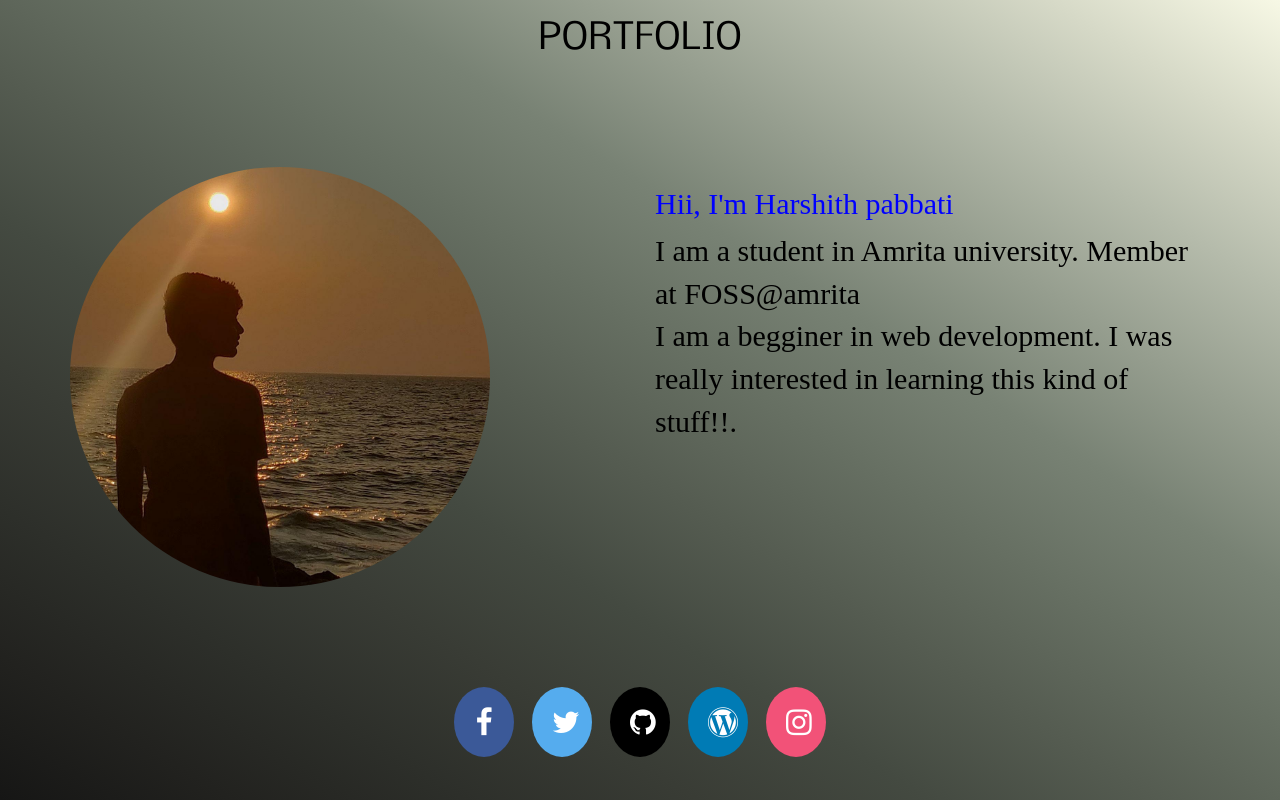
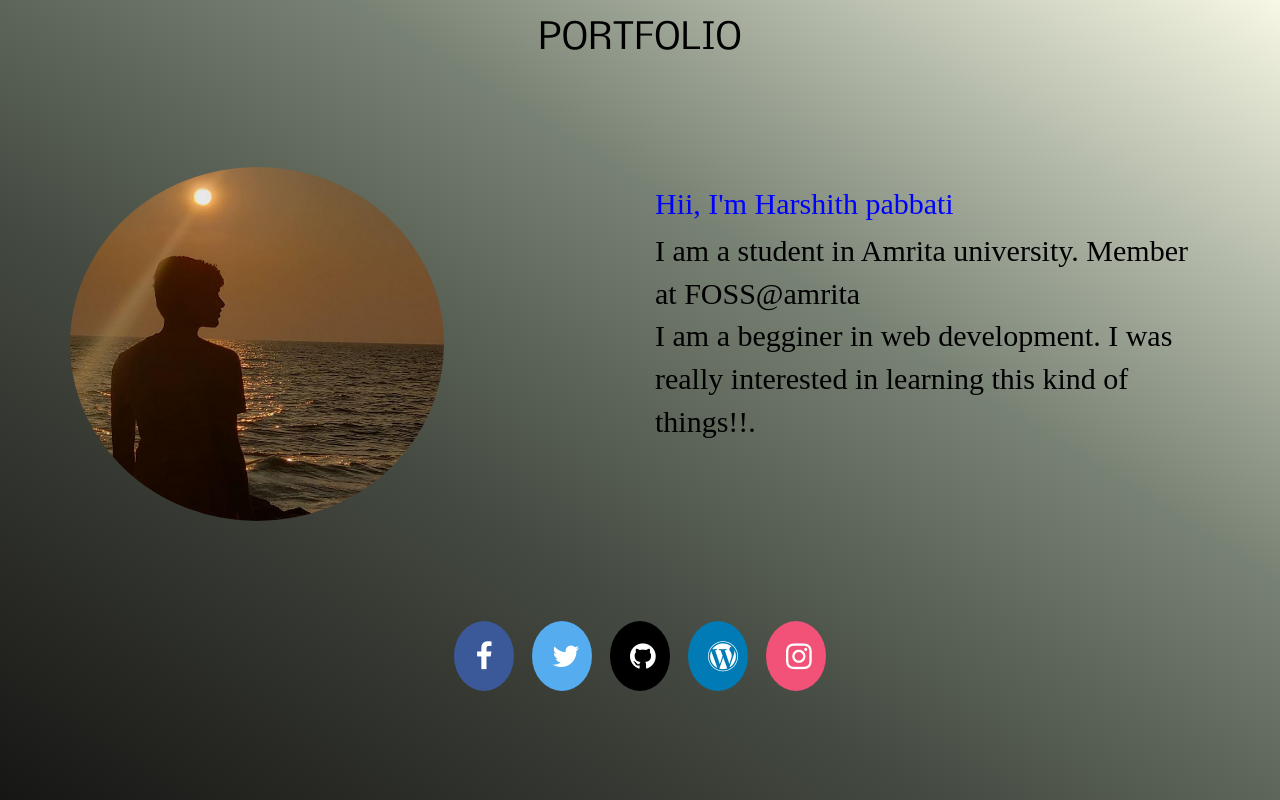
Before and after one commit to kalidindiamitraja/harshithpabbati.github.io, a plain HTML site: page index.html in a window 1280 px wide. Drawn offline with nearby package versions, Linux system fonts and the light colour scheme.

Commit message:
portfolio

```diff
--- a/index.html
+++ b/index.html
@@ -77,12 +77,12 @@ p, div {
 <div class="container"><br />
   <div class="row">
     <div class="col-lg-4 col-md-4 col-sm-12 col-xs-12">
-<img src="img.jpg" class="img-circle profile" alt="Harshith" width="420" height="420"></div>
+<img src="img.jpg" class="img-circle profile" alt="Harshith" width="374" height="354"></div>
     <div class="col-lg-2 col-md-2 col-sm-2 col-xs-2"><br /><br /><br /><br /></div>
     <div class="info">
     <div class="col-lg-6 col-md-6 col-sm-8 col-xs-8">
 <font color="blue"><h2 class="animated bouncein" style="font-family:script typeface">Hii, I'm Harshith pabbati</h2></font>
-<p style="font-family:scriptina">I am a student in Amrita university. Member at FOSS@amrita<br/ >I am a begginer in web development. I was really interested in learning this kind of stuff!!. </p></div>
+<p style="font-family:scriptina">I am a student in Amrita university. Member at FOSS@amrita<br/ >I am a begginer in web development. I was really interested in learning this kind of things!!. </p></div>
 </div>
 </div>
 <div class="icons">
```
